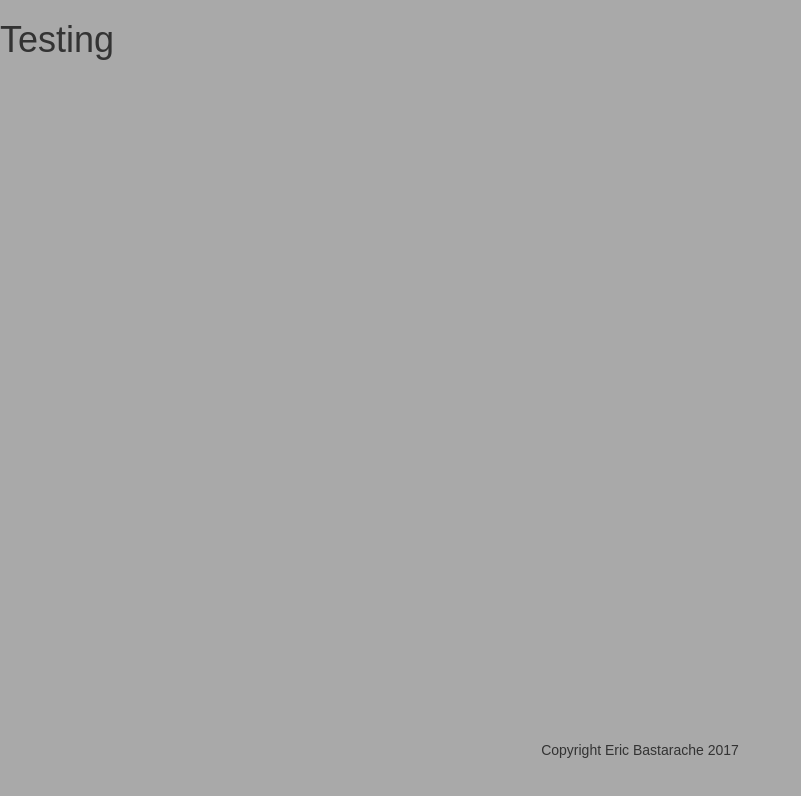
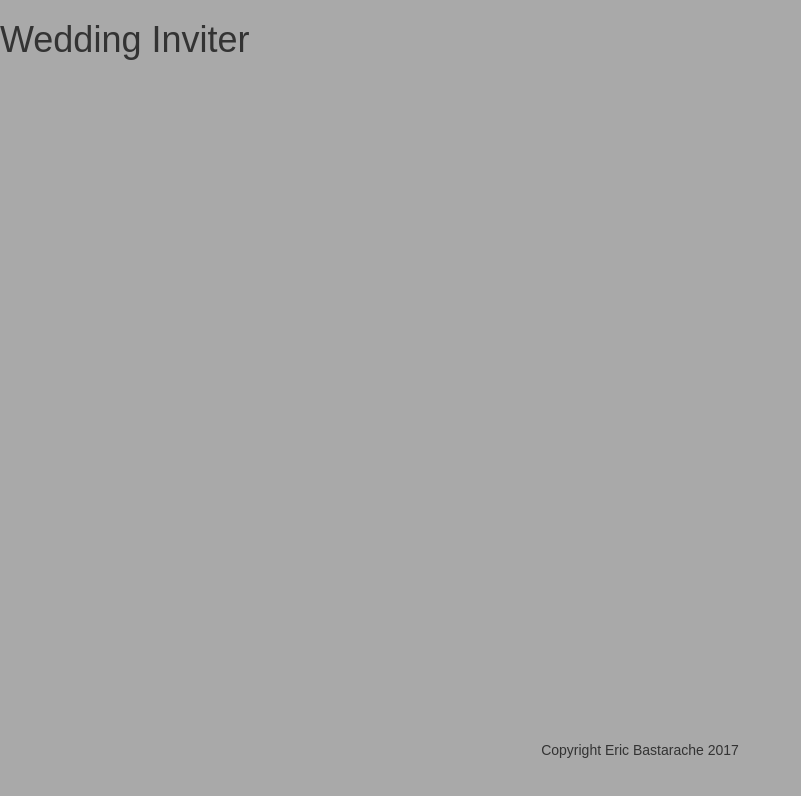
Before and after one commit to ericbastarache/wedding-inviter, a React (Create React App) app in the folder client/: page / in a window 1280 px wide. Shown: the top 796 px of the page, without its empty margins (0-801 px from the left). Built offline with nearby package versions, Linux system fonts and the light colour scheme.

Commit message:
Updated header text

```diff
--- a/client/src/App.js
+++ b/client/src/App.js
@@ -7,7 +7,7 @@ class App extends Component {
   render() {
     return (
       <div>
-        <Header headerText="Testing"/>
+        <Header headerText="Wedding Inviter"/>
         <Footer footerText="Copyright Eric Bastarache 2017" />
       </div>
     );
```
